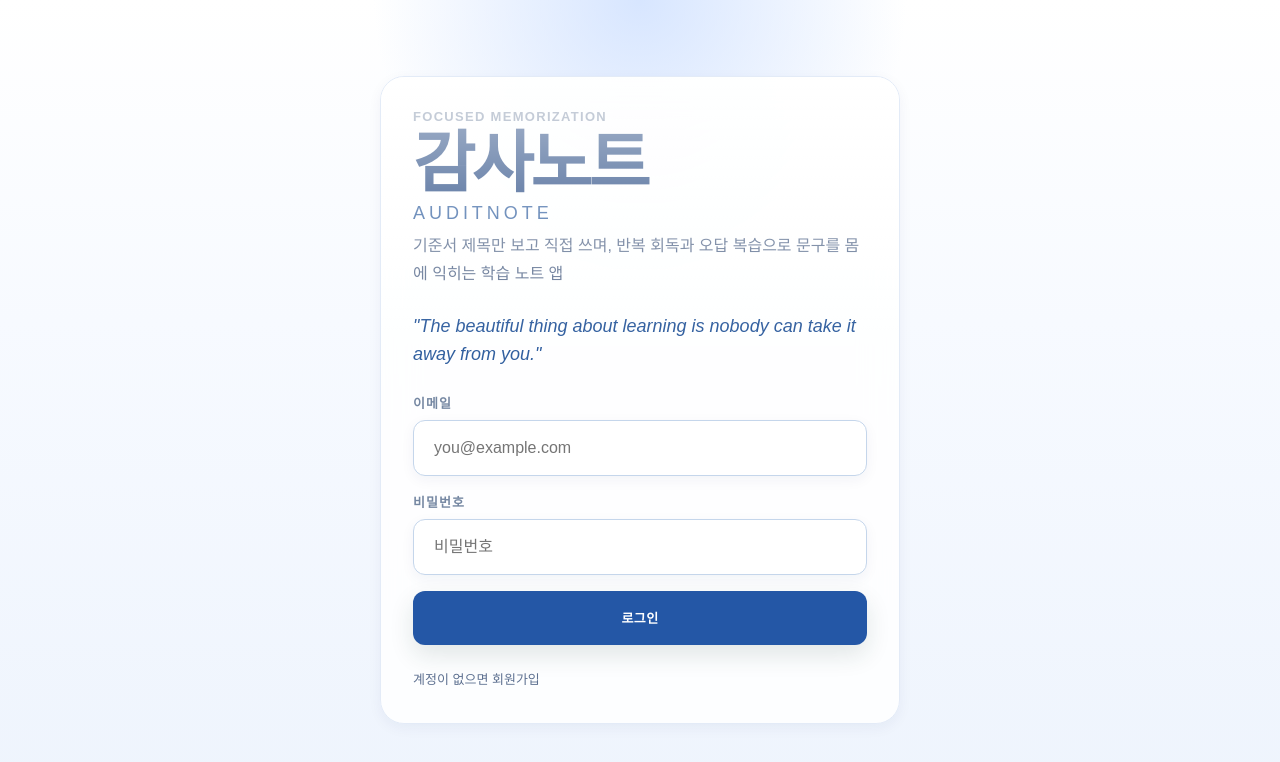
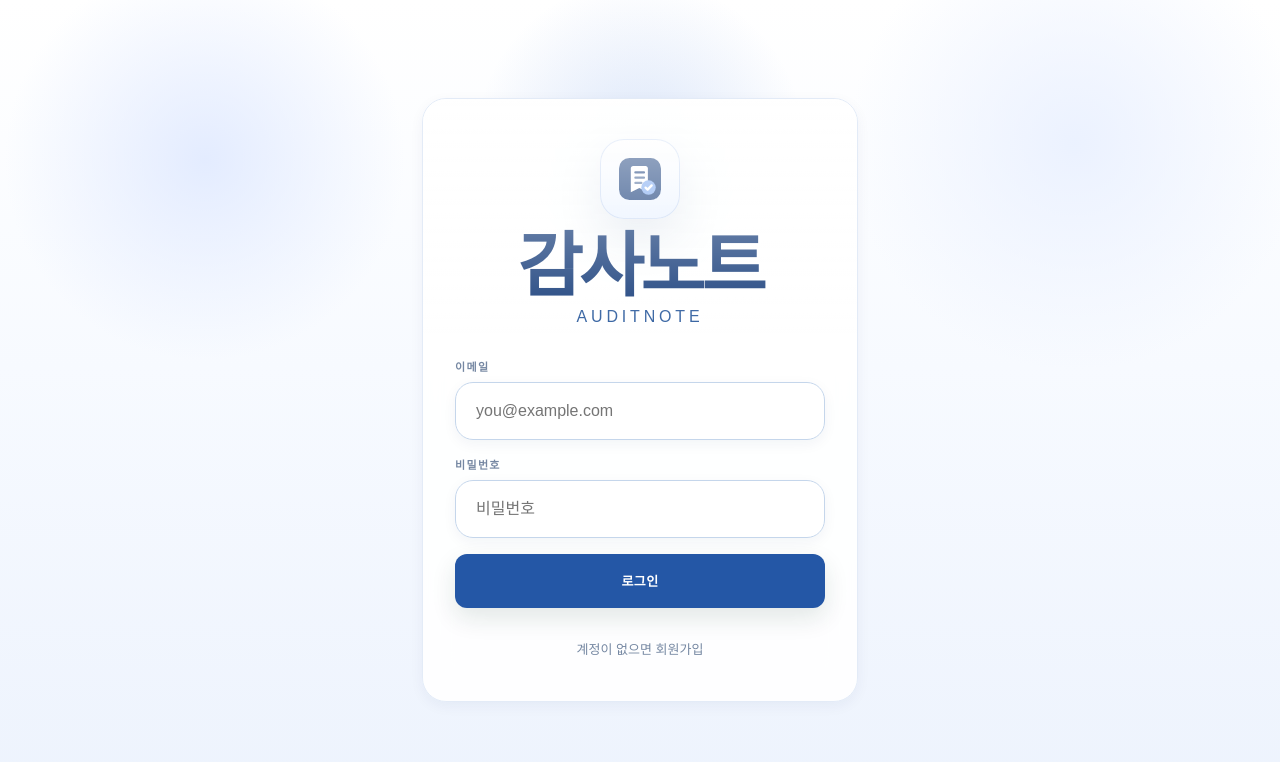
Before and after one commit to hotcoldwater/AuditNote, a React (Vite) app: page /login in a window 1280 px wide. Shown: the top 762 px of the page. Built offline with nearby package versions, Linux system fonts and the light colour scheme; no server answers; a web font is replaced by a local one.

Commit message:
Polish login screen and fix progress card overlay

```diff
--- a/src/pages/HomePage.tsx
+++ b/src/pages/HomePage.tsx
@@ -39,6 +39,9 @@ const Notice = styled('div', {
 const ProgressCard = styled(Card, {
   display: 'grid',
   gap: '$5',
+  '&::before': {
+    display: 'none',
+  },
 });
 
 const ProgressList = styled('div', {
--- a/src/pages/LoginPage.tsx
+++ b/src/pages/LoginPage.tsx
@@ -13,37 +13,54 @@ const Shell = styled('main', {
   placeItems: 'center',
   padding: '$6 $4',
   background:
-    'radial-gradient(circle at top, rgba(200, 220, 255, 0.72), transparent 26%), linear-gradient(180deg, #ffffff 0%, $background 40%, #eef4fd 100%)',
+    'radial-gradient(circle at 50% 18%, rgba(128, 166, 234, 0.26), transparent 18%), radial-gradient(circle at 16% 20%, rgba(222, 232, 255, 0.82), transparent 16%), radial-gradient(circle at 84% 18%, rgba(233, 240, 255, 0.88), transparent 18%), linear-gradient(180deg, #ffffff 0%, #f7faff 46%, #edf3fd 100%)',
 });
 
 const AuthCard = styled(Card, {
   width: '100%',
-  maxWidth: '520px',
+  maxWidth: '436px',
   display: 'grid',
-  gap: '$6',
-  padding: '$7',
-  backgroundColor: 'rgba(255,255,255,0.85)',
-  backdropFilter: 'blur(18px)',
+  gap: '$7',
+  padding: '$8 $7',
+  backgroundColor: 'rgba(255,255,255,0.9)',
+  backdropFilter: 'blur(20px)',
 });
 
-const Eyebrow = styled('div', {
-  fontSize: '$2',
-  textTransform: 'uppercase',
-  letterSpacing: '0.1em',
-  color: '$subtleText',
-  fontWeight: 700,
+const BrandMark = styled('div', {
+  width: '80px',
+  height: '80px',
+  display: 'grid',
+  placeItems: 'center',
+  borderRadius: '$xl',
+  background: 'linear-gradient(180deg, rgba(255,255,255,0.95) 0%, rgba(232, 241, 255, 0.96) 100%)',
+  border: '1px solid rgba(194, 212, 241, 0.78)',
+  boxShadow: '0 18px 45px rgba(23, 61, 122, 0.12)',
+  justifySelf: 'center',
+});
+
+const BrandIcon = styled('img', {
+  width: '42px',
+  height: '42px',
 });
 
 const Hero = styled('div', {
   display: 'grid',
+  justifyItems: 'center',
+  gap: '$4',
+  textAlign: 'center',
+});
+
+const BrandHeader = styled('div', {
+  display: 'grid',
   gap: '$2',
+  justifyItems: 'center',
 });
 
 const HeroTitle = styled('h1', {
   margin: 0,
   fontFamily: '$heading',
-  fontSize: 'clamp(2.6rem, 8vw, 4.2rem)',
-  lineHeight: 0.95,
+  fontSize: 'clamp(3rem, 8vw, 4.4rem)',
+  lineHeight: 0.92,
   color: '$primary',
   fontWeight: 700,
   letterSpacing: '-0.05em',
@@ -51,36 +68,30 @@ const HeroTitle = styled('h1', {
 
 const HeroSubtitle = styled('div', {
   fontFamily: '$heading',
-  fontSize: '$4',
+  fontSize: '$3',
   lineHeight: 1.1,
   color: '$accent',
-  letterSpacing: '0.22em',
+  letterSpacing: '0.24em',
   textTransform: 'uppercase',
-});
-
-const HeroText = styled('p', {
-  margin: 0,
-  color: '$mutedText',
-  lineHeight: 1.8,
 });
 
 const Field = styled('label', {
   display: 'grid',
   gap: '$2',
-  fontSize: '$2',
+  fontSize: '11px',
   color: '$subtleText',
   textTransform: 'uppercase',
-  letterSpacing: '0.08em',
+  letterSpacing: '0.12em',
   fontWeight: 700,
 });
 
 const Input = styled('input', {
   width: '100%',
-  minHeight: '56px',
+  minHeight: '58px',
   padding: '0 $5',
-  borderRadius: '$md',
+  borderRadius: '$lg',
   border: '1px solid $border',
-  backgroundColor: '$panel',
+  backgroundColor: 'rgba(255,255,255,0.88)',
   fontSize: '$3',
   color: '$text',
   boxShadow: '$soft',
@@ -93,16 +104,28 @@ const Input = styled('input', {
 
 const FooterText = styled('div', {
   fontSize: '$2',
-  color: '$mutedText',
-  lineHeight: 1.7,
+  color: '$subtleText',
+  lineHeight: 1.6,
+  textAlign: 'center',
 });
 
-const Quote = styled('div', {
-  fontFamily: '$heading',
-  fontSize: '$4',
-  color: '$accent',
-  fontStyle: 'italic',
-  lineHeight: 1.55,
+const Form = styled('form', {
+  display: 'grid',
+  gap: '$4',
+});
+
+const Notice = styled('div', {
+  color: '$warning',
+  fontSize: '$2',
+  lineHeight: 1.7,
+  textAlign: 'center',
+});
+
+const ErrorText = styled('div', {
+  color: '$danger',
+  fontSize: '$2',
+  lineHeight: 1.6,
+  textAlign: 'center',
 });
 
 export function LoginPage() {
@@ -144,19 +167,20 @@ export function LoginPage() {
     <Shell>
       <AuthCard>
         <Hero>
-          <Eyebrow>Focused Memorization</Eyebrow>
-          <HeroTitle>감사노트</HeroTitle>
-          <HeroSubtitle>AuditNote</HeroSubtitle>
-          <HeroText>기준서 제목만 보고 직접 쓰며, 반복 회독과 오답 복습으로 문구를 몸에 익히는 학습 노트 앱</HeroText>
+          <BrandMark>
+            <BrandIcon src="/favicon.svg" alt="" />
+          </BrandMark>
+          <BrandHeader>
+            <HeroTitle>감사노트</HeroTitle>
+            <HeroSubtitle>AuditNote</HeroSubtitle>
+          </BrandHeader>
         </Hero>
 
-        <Quote>"The beautiful thing about learning is nobody can take it away from you."</Quote>
-
         {!supabaseEnabled ? (
-          <div style={{ color: '#7b5a19', fontSize: 14, lineHeight: 1.7 }}>{supabaseDisabledMessage}</div>
+          <Notice>{supabaseDisabledMessage}</Notice>
         ) : null}
 
-        <form onSubmit={handleSubmit} style={{ display: 'grid', gap: 16 }}>
+        <Form onSubmit={handleSubmit}>
           <Field>
             이메일
             <Input
@@ -175,11 +199,11 @@ export function LoginPage() {
               onChange={(event) => setPassword(event.target.value)}
             />
           </Field>
-          {error ? <div style={{ color: '$danger', fontSize: 14 }}>{error}</div> : null}
+          {error ? <ErrorText>{error}</ErrorText> : null}
           <Button type="submit" disabled={submitting}>
             {supabaseEnabled ? '로그인' : '샘플 모드 시작'}
           </Button>
-        </form>
+        </Form>
 
         <FooterText>
           계정이 없으면 <Link to="/signup">회원가입</Link>
```
